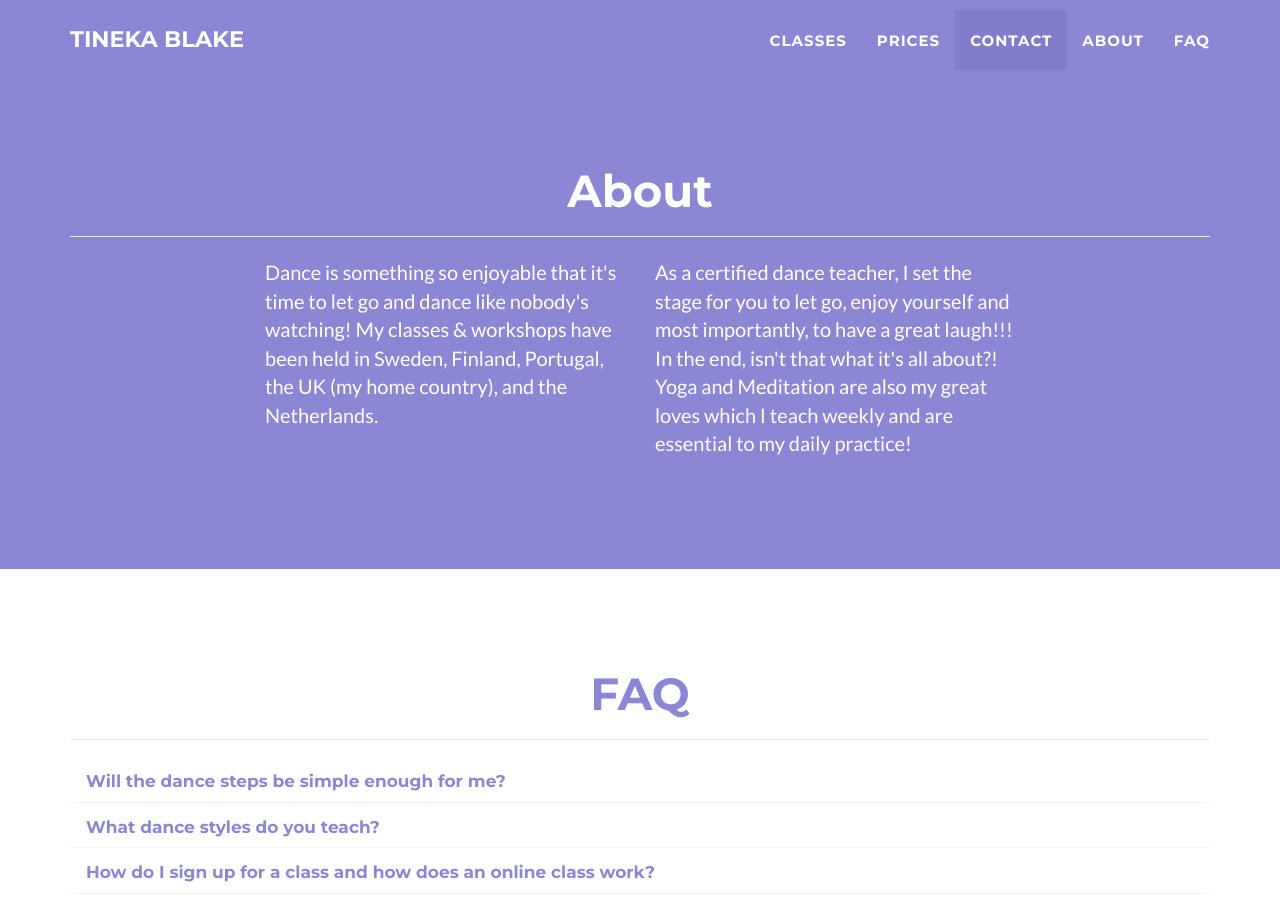
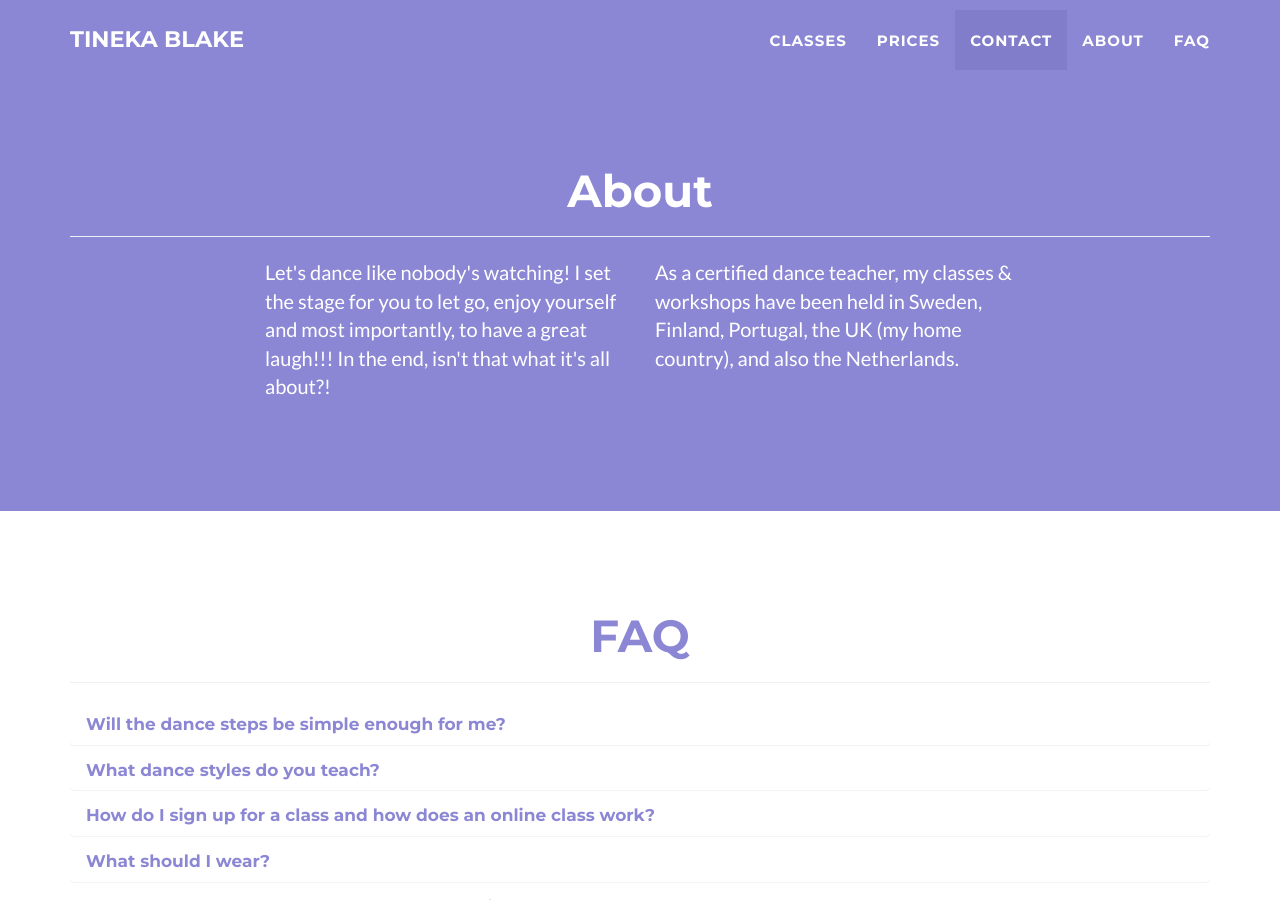
Before and after one commit to tineka-blake/tineka-blake.github.io, a Jekyll site: the page built from index.html, in a window 1280 px wide and 900 px high, scrolled down 2636 px. Built offline with Jekyll 4.4.1, drawn with Linux system fonts in a browser that asks for light colours.

Commit message:
Update about.html

```diff
--- a/_includes/about.html
+++ b/_includes/about.html
@@ -9,10 +9,10 @@
             </div>
             <div class="row">
                 <div class="col-lg-4 col-lg-offset-2">
-                    <p> Dance is something so enjoyable that it's time to let go and dance like nobody's watching! My classes & workshops have been held in Sweden, Finland, Portugal, the UK (my home country), and the Netherlands.</p>
+                    <p> Let's dance like nobody's watching! I set the stage for you to let go, enjoy yourself and most importantly, to have a great laugh!!! In the end, isn't that what it's all about?! </p>
                 </div>
                 <div class="col-lg-4">
-                    <p> As a certified dance teacher, I set the stage for you to let go, enjoy yourself and most importantly, to have a great laugh!!! In the end, isn't that what it's all about?! Yoga and Meditation are also my great loves which I teach weekly and are essential to my daily practice!</p></p>
+                    <p> As a certified dance teacher, my classes & workshops have been held in Sweden, Finland, Portugal, the UK (my home country), and also the Netherlands.</p></p>
                 </div>
                 <!-- <div class="col-lg-8 col-lg-offset-2 text-center"> -->
                 <!--     <a href="https://github.com/jeromelachaud/freelancer-theme" class="btn btn-lg btn-outline"> -->
```
